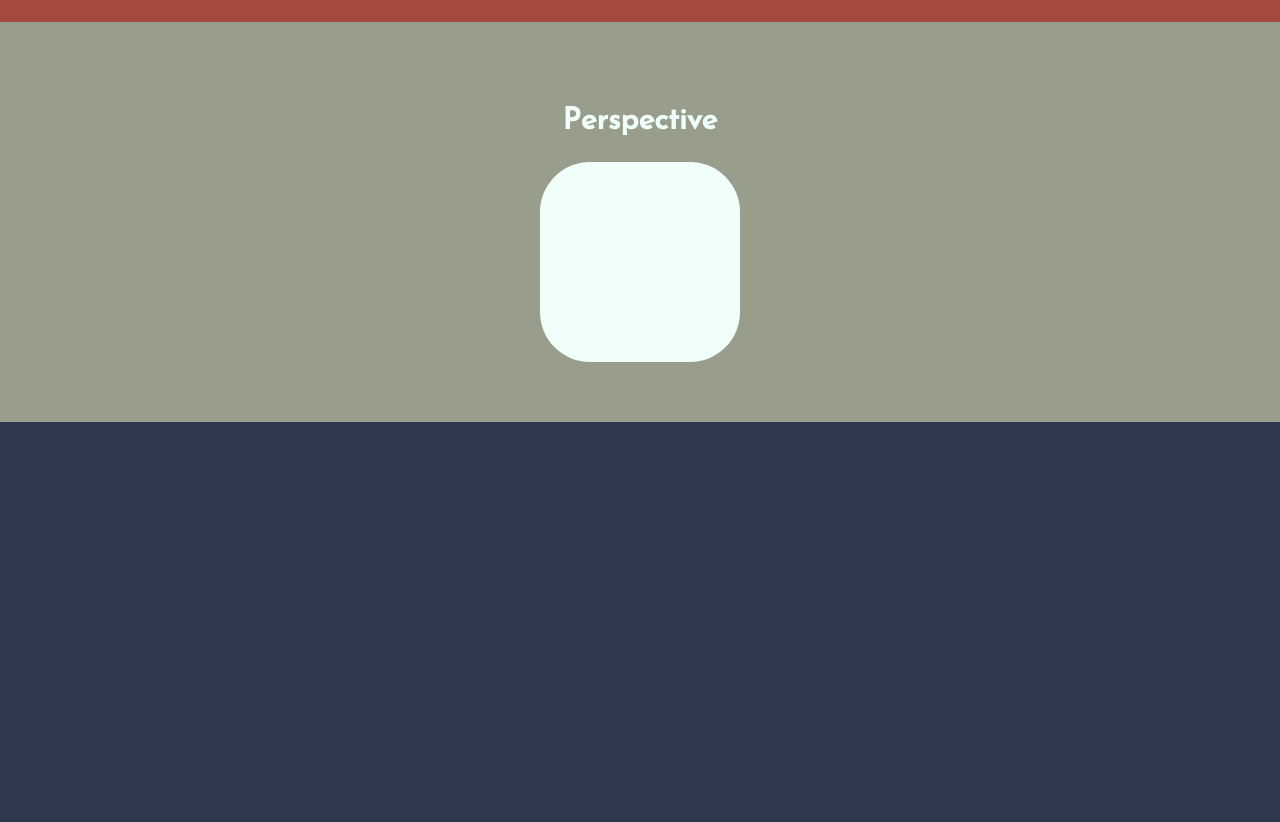
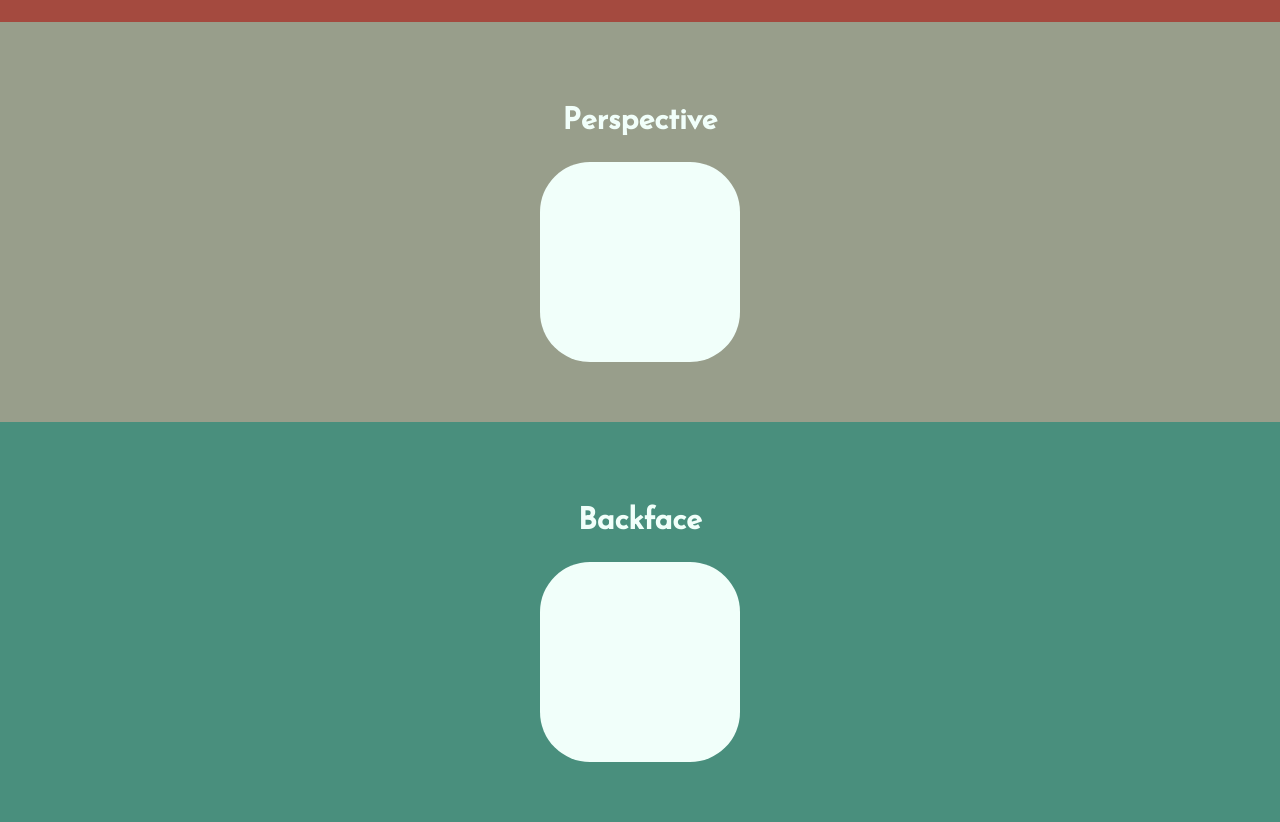
Before and after one commit to SaulRuizS/css-animations, a plain HTML site: page index.html in a window 1280 px wide. Shown: the part 1672-2494 px from the top of the page. Before the commit the page ends 2094 px from the top, so only its background shows below. Drawn offline with Linux system fonts and the light colour scheme.

```diff
--- a/index.html
+++ b/index.html
@@ -35,5 +35,14 @@
         <div class="perspective__element">
         </div>
     </section>
+    <section class="backface">
+        <h2 class="subtitle">Backface</h2>
+        <div class="backface__element">
+            <div class="backface__element--front">
+            </div>
+            <div class="backface__element--back">
+            </div>
+        </div>
+    </section>
 </body>
 </html>
--- a/style.scss
+++ b/style.scss
@@ -130,3 +130,33 @@ h1 {
 		}
 	}
 }
+
+.backface {
+	@include section($background: $green-sheen);
+
+	&__element {
+		@include element($background: none);
+
+		align-items: center;
+		display: flex;
+		justify-content: center;
+		transform-style: preserve-3d;
+
+		&--front {
+			@include element($background: $mint-cream);
+			backface-visibility: hidden;
+			position: absolute;
+		}
+
+		&--back {
+			@include element($background: $black-coral);
+			backface-visibility: hidden;
+			position: absolute;
+			transform: rotateX(180deg);
+		}
+
+		&:hover {
+			@include hover($transform: rotateY(180deg));
+		}
+	}
+}
```
Also changed, not shown: parallax/parallax.html (added, +16 -0 lines), parallax/parallax-style.css (added), parallax/parallax-style.scss (added), style.css, 2 other files.
